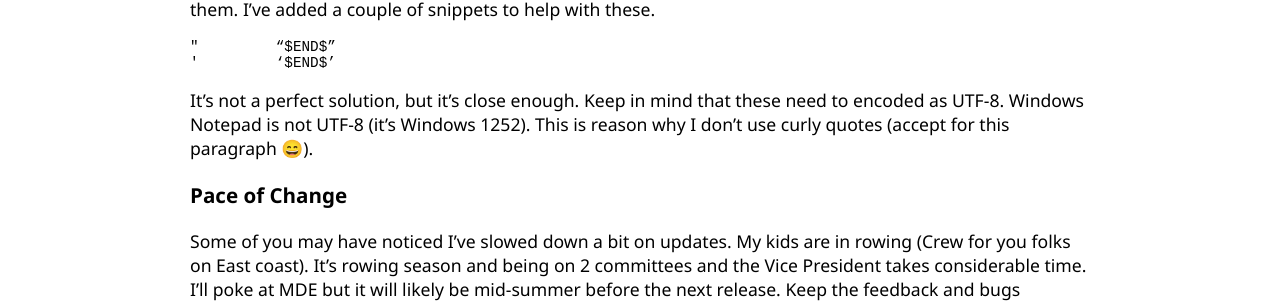
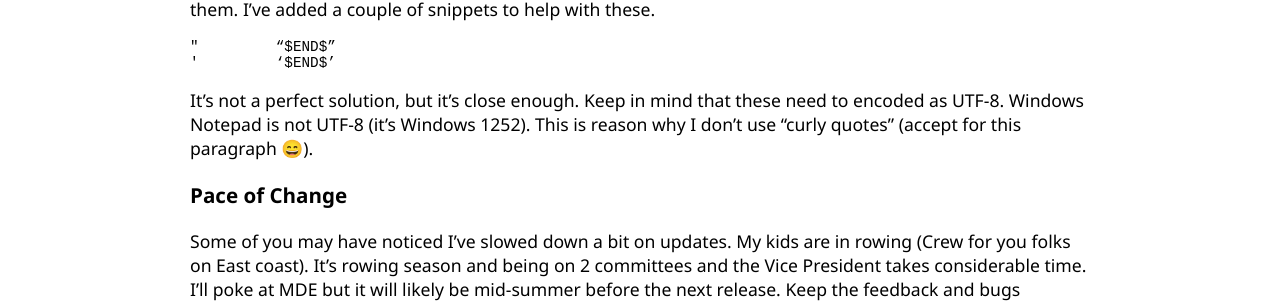
Before and after one commit to mike-ward/mde-site, a Jekyll site: the page built from _posts/2016-04-24-release-1-26-emojis.md, in a window 1280 px wide. Shown: the part 723-1028 px from the top of the page. Built offline with Jekyll 4.4.1, drawn with Linux system fonts in a browser that asks for light colours; emoji names are drawn with the system emoji font; comment, search, counter and statistics services are not loaded.

```diff
--- a/_posts/2016-04-24-release-1-26-emojis.md
+++ b/_posts/2016-04-24-release-1-26-emojis.md
@@ -38,7 +38,7 @@ of snippets to help with these.
 
 It’s not a perfect solution, but it’s close enough. Keep in mind that
 these need to encoded as UTF-8. Windows Notepad is not UTF-8 (it’s
-Windows 1252). This is reason why I don’t use curly quotes (accept for
+Windows 1252). This is reason why I don’t use “curly quotes” (accept for
 this paragraph :smile:).
 
 ### Pace of Change
```
